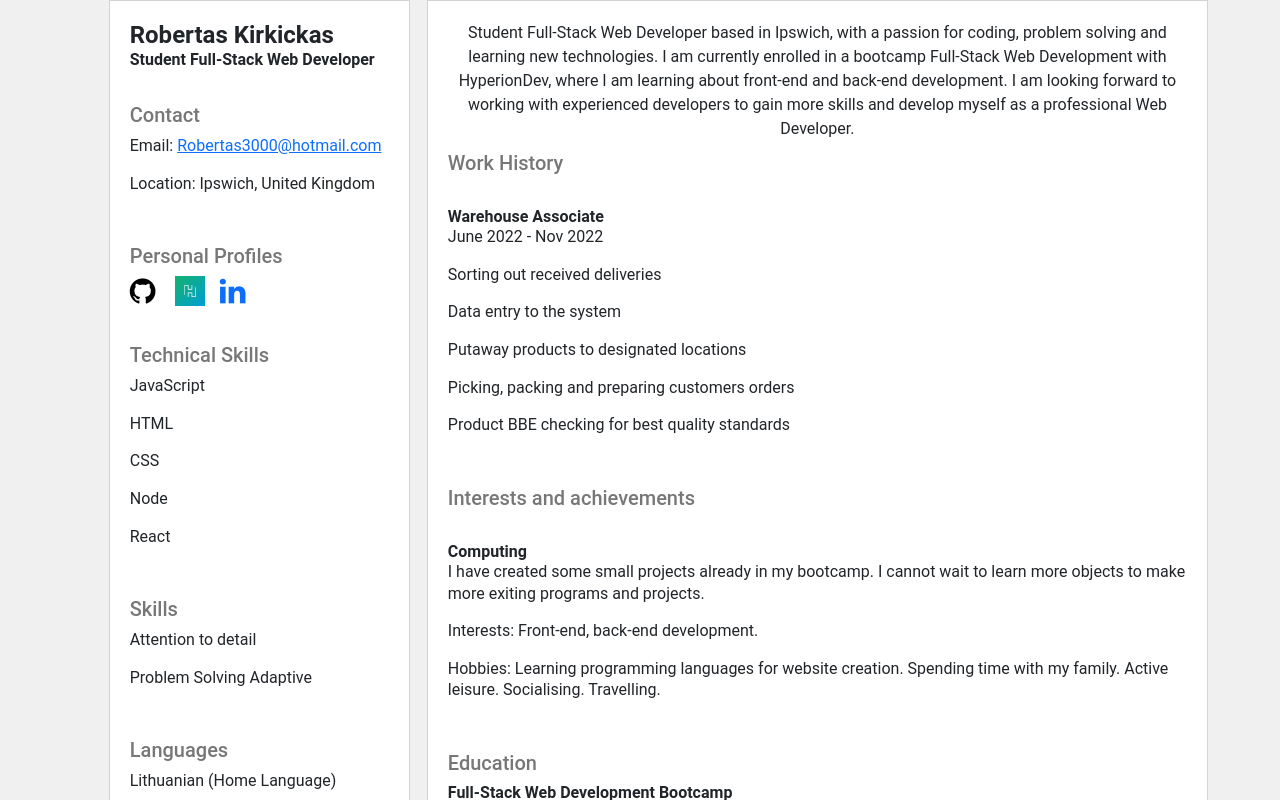
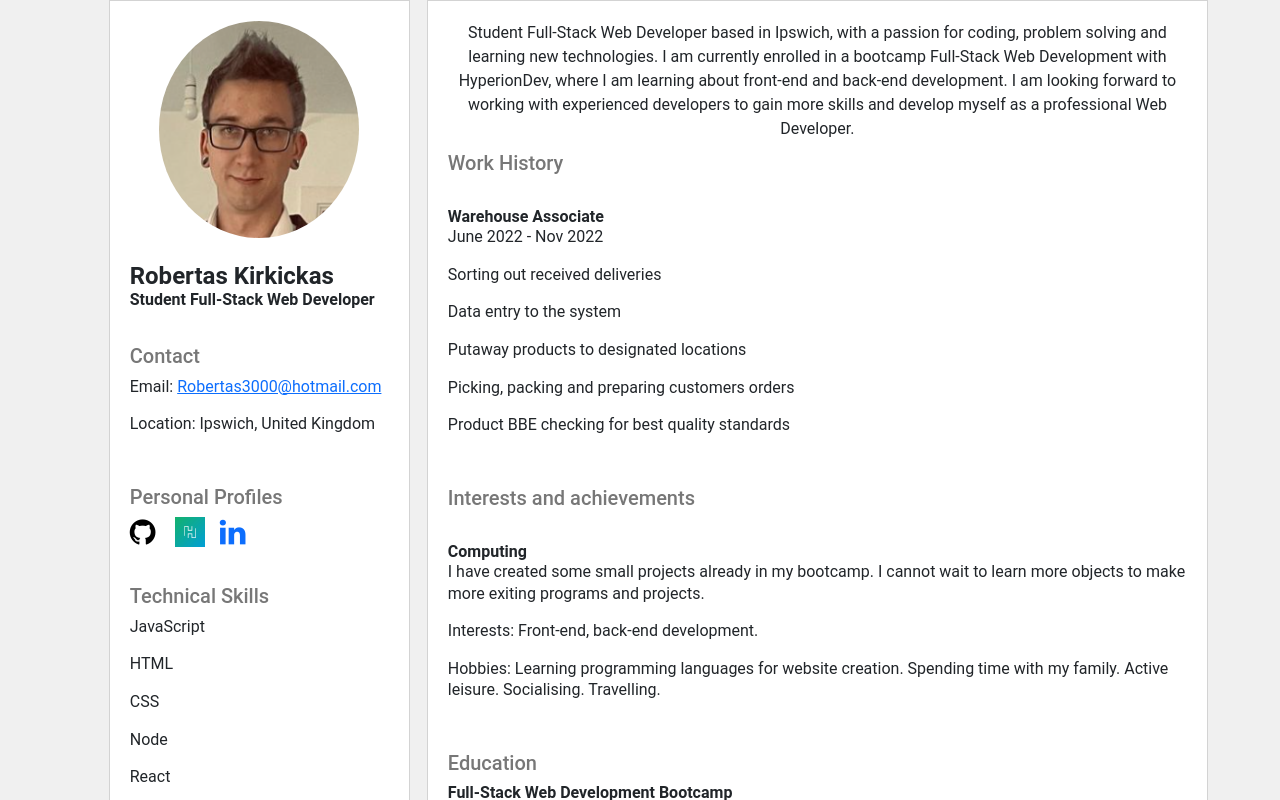
Before and after one commit to RobertasKirkickas/CV, a React (Create React App) app: page / in a window 1280 px wide. Shown: the top 800 px of the page. Built offline with nearby package versions, Linux system fonts and the light colour scheme.

Commit message:
Added profile picture

```diff
--- a/src/Cv-leftSide.js
+++ b/src/Cv-leftSide.js
@@ -1,11 +1,13 @@
 import React from 'react';
 import PersonalProfiles from './PersonalProfiles';
+import Me from './me.png'
 
 const CVLeft = () => {
   return (
     <div className="grid-item-left">
       <div className="contact-info">
-
+        <img className="img-circle center-block" src={Me} width="200" alt="profile pic" />
+        <br />
       <div className="name-surname">
         <h1>Robertas Kirkickas</h1>
         <h3>Student Full-Stack Web Developer</h3>
```
